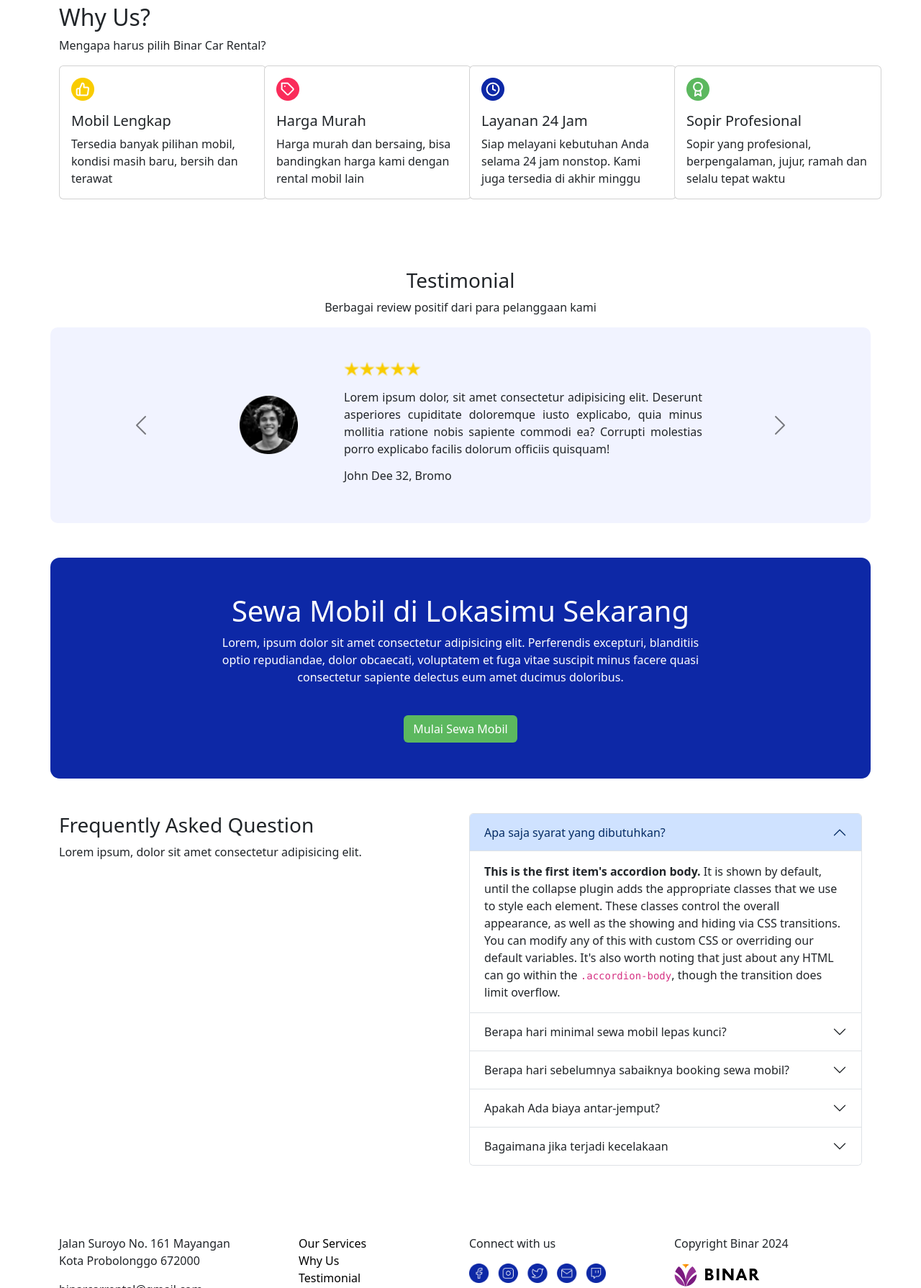
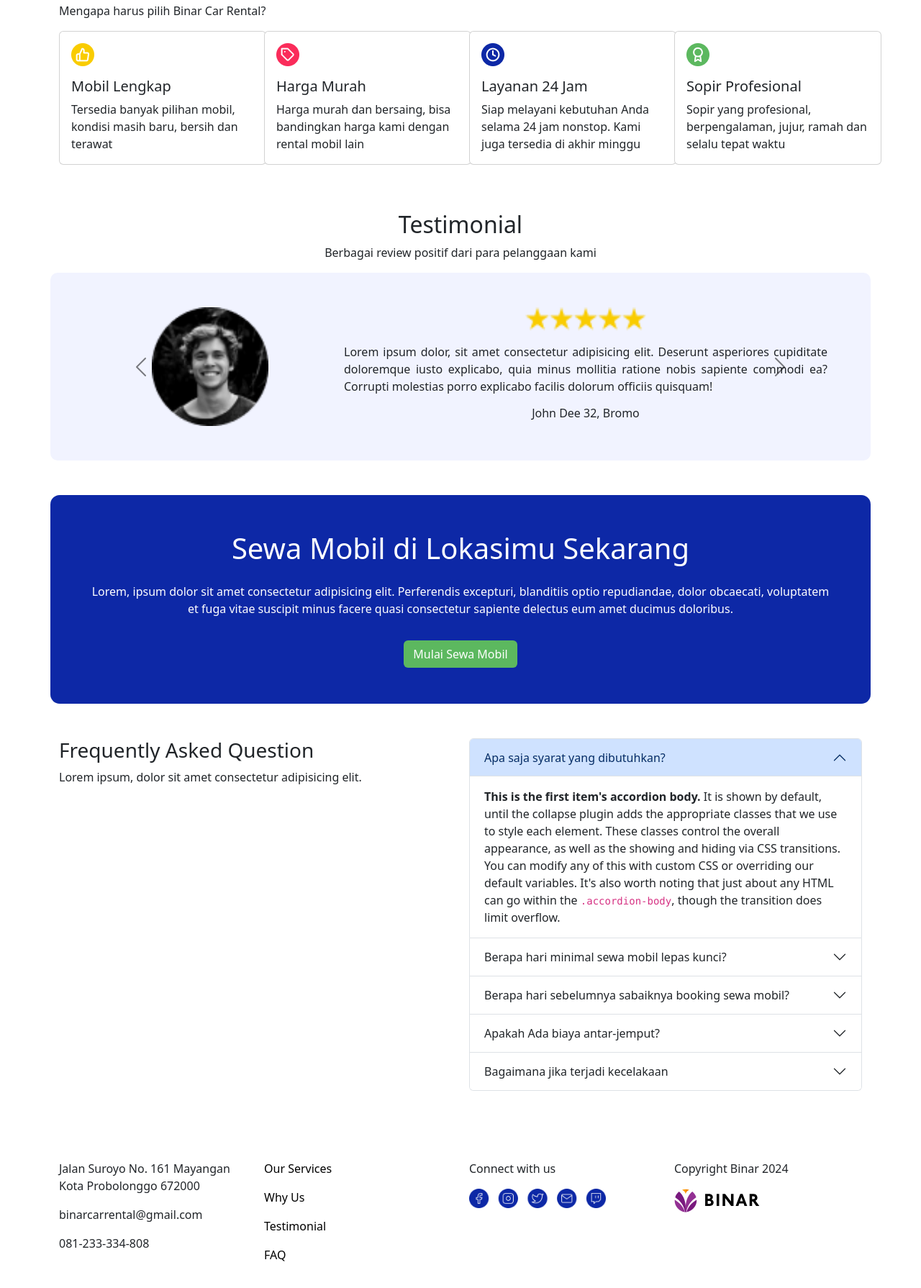
Before and after one commit to rzkyprtmaaa/24001182-km7-ris-bcr-ch1, a plain HTML site: page index.html in a window 1280 px wide. Shown: the part 1010-2800 px from the top of the page at 72% size. Drawn offline with nearby package versions, Linux system fonts and the light colour scheme.

Commit message:
membuat tampilan menjadi responsive

```diff
--- a/index.html
+++ b/index.html
@@ -82,18 +82,17 @@
         </div>
       </nav>
       <!-- navbar end -->
-      <!-- Header start -->
+      <!-- main section start -->
       <div class="container">
-        <div class="row mb-5">
+        <div class="row">
           <div class="col-md-6 d-flex flex-column justify-content-center">
             <h1 style="margin-top: 8px; margin-bottom: 8px">
               Sewa & Rental Mobil Terbaik di kawasan (Lokasimu)
             </h1>
-            <p style="margin-top: 8px; margin-bottom: 8px">
-              Selamat datang di Binar Car Rental. <br />
-              Kami menyediakan mobil kualitas terbaik dengan harga terjangkau.
-              <br />
-              Selalu siap melayani kebutuhanmu untuk sewa mobil selama 24 jam.
+            <p style="margin-top: 8px; margin-bottom: 8px; text-align: justify">
+              Selamat datang di Binar Car Rental. Kami menyediakan mobil
+              kualitas terbaik dengan harga terjangkau. Selalu siap melayani
+              kebutuhanmu untuk sewa mobil selama 24 jam.
             </p>
             <div>
               <button
@@ -119,13 +118,13 @@
           </div>
         </div>
       </div>
-      <!-- header end -->
+      <!-- main section end -->
     </div>
     <!-- our services start -->
     <div class="container">
-      <div class="row py-5">
+      <div class="row">
         <!-- left column -->
-        <div class="col-md-6 d-flex justify-content-center">
+        <div class="col-md-6 d-flex justify-content-center my-5">
           <img
             src="/image/img_service.png"
             class="img-fluid"
@@ -137,7 +136,7 @@
           <h2 style="margin-bottom: 24px">
             Best Car Rental for any kind of trip in (Lokasimu)!
           </h2>
-          <p>
+          <p style="text-align: justify">
             Sewa mobil di (Lokasimu) bersama Binar Car Rental jaminan harga
             lebih murah dibandingkan yang lain, kondisi mobil baru, serta
             kualitas pelayanan terbaik untuk perjalanan wisata, bisnis, wedding,
@@ -188,17 +187,17 @@
     </div>
     <!-- our services end -->
     <!-- why us start -->
-    <div class="container">
-      <div class="row my-5">
-        <div class="col-md-12">
+    <div class="container mt-5">
+      <div class="row">
+        <div class="col-md-12 text-center text-md-start">
           <h2>Why Us?</h2>
         </div>
-        <div class="col-md-12">
+        <div class="col-md-12 text-center text-md-start">
           <p>Mengapa harus pilih Binar Car Rental?</p>
         </div>
         <!-- first card start -->
-        <div class="col-md-3">
-          <div class="card" style="width: 18rem">
+        <div class="col-md-3 mb-3">
+          <div class="card mx-auto" style="width: 18rem">
             <div class="card-body">
               <img
                 src="/image/icon_complete.png"
@@ -215,8 +214,8 @@
         </div>
         <!-- first card end -->
         <!-- second card start -->
-        <div class="col-md-3">
-          <div class="card" style="width: 18rem">
+        <div class="col-md-3 mb-3">
+          <div class="card mx-auto" style="width: 18rem">
             <div class="card-body">
               <img
                 src="/image/icon_price.png"
@@ -233,8 +232,8 @@
         </div>
         <!-- second card end -->
         <!-- third card start -->
-        <div class="col-md-3">
-          <div class="card" style="width: 18rem">
+        <div class="col-md-3 mb-3">
+          <div class="card mx-auto" style="width: 18rem">
             <div class="card-body">
               <img
                 src="/image/icon_24hrs.png"
@@ -251,8 +250,8 @@
         </div>
         <!-- third card end -->
         <!-- fourth card start -->
-        <div class="col-md-3">
-          <div class="card" style="width: 18rem">
+        <div class="col-md-3 mb-3">
+          <div class="card mx-auto" style="width: 18rem">
             <div class="card-body">
               <img
                 src="/image/icon_professional.png"
@@ -271,11 +270,11 @@
       </div>
     </div>
     <!-- why us end -->
-    <!-- carousel start -->
+    <!-- testimonial start -->
     <div
-      class="container pt-5 d-flex flex-column justify-content-center align-items-center"
+      class="container pt-5 d-flex flex-column justify-content-center align-items-center text-center"
     >
-      <h3>Testimonial</h3>
+      <h2>Testimonial</h2>
       <p>Berbagai review positif dari para pelanggaan kami</p>
     </div>
     <div
@@ -289,30 +288,31 @@
             <div class="container">
               <div class="row">
                 <div
-                  class="col-4 d-flex justify-content-center align-items-center"
+                  class="col-12 col-md-4 d-flex justify-content-center mb-3 mb-md-0"
                 >
                   <img
                     src="/image/carousel1.png"
-                    class="img-fluid w-25"
+                    class="img-fluid w-50"
                     alt="test"
-                    style="margin-left: 50%"
                   />
                 </div>
-                <div class="col-6">
-                  <div class="row">
+                <div class="col-12 col-md-8">
+                  <div class="row justify-content-center">
+                    <div class="col-12 text-center">
                       <img
                         src="image/Rate.png"
                         class="img-fluid w-25 mb-3"
                         alt=""
                       />
                       <p style="text-align: justify">
-                      Lorem ipsum dolor, sit amet consectetur adipisicing elit.
-                      Deserunt asperiores cupiditate doloremque iusto explicabo,
-                      quia minus mollitia ratione nobis sapiente commodi ea?
-                      Corrupti molestias porro explicabo facilis dolorum
-                      officiis quisquam!
+                        Lorem ipsum dolor, sit amet consectetur adipisicing
+                        elit. Deserunt asperiores cupiditate doloremque iusto
+                        explicabo, quia minus mollitia ratione nobis sapiente
+                        commodi ea? Corrupti molestias porro explicabo facilis
+                        dolorum officiis quisquam!
                       </p>
                       <h6>John Dee 32, Bromo</h6>
+                    </div>
                   </div>
                 </div>
               </div>
@@ -406,48 +406,44 @@
         </button>
       </div>
     </div>
-    <!-- carousel end -->
-    <!-- banner start -->
+    <!-- testimonial end -->
+    <!-- getting started start -->
     <div
       class="container mb-5 d-flex justify-content-center align-items-center"
-      style="
-        background-color: #0d28a6;
-        border-radius: 13px;
-        padding: 50px 100px;
-      "
+      style="background-color: #0d28a6; border-radius: 13px; padding: 50px"
     >
-      <div class="row text-white text-center">
+      <div class="row gy-3 text-white text-center">
+        <div class="col-md-12">
           <h1>Sewa Mobil di Lokasimu Sekarang</h1>
-        <p class="w-75 mx-auto">
-          Lorem, ipsum dolor sit amet consectetur adipisicing elit. Perferendis
-          excepturi, blanditiis optio repudiandae, dolor obcaecati, voluptatem
-          et fuga vitae suscipit minus facere quasi consectetur sapiente
-          delectus eum amet ducimus doloribus.
+        </div>
+        <div class="col-md-12">
+          <p>
+            Lorem, ipsum dolor sit amet consectetur adipisicing elit.
+            Perferendis excepturi, blanditiis optio repudiandae, dolor
+            obcaecati, voluptatem et fuga vitae suscipit minus facere quasi
+            consectetur sapiente delectus eum amet ducimus doloribus.
           </p>
+        </div>
         <div>
           <button
             type="button"
             class="btn text-white"
-            style="
-              background-color: #5cb85f;
-              margin-top: 25px;
-              width: fit-content;
-            "
+            style="background-color: #5cb85f; width: fit-content"
           >
             Mulai Sewa Mobil
           </button>
         </div>
       </div>
     </div>
-    <!-- banner end -->
-    <!-- accordion start -->
+    <!-- getting started end -->
+    <!-- FAQ section start -->
     <div class="container mb-5">
       <div class="row">
-        <div class="col-6">
+        <div class="col-lg-6 col-12 mb-4 mb-lg-0 text-lg-start text-center">
           <h3>Frequently Asked Question</h3>
           <p>Lorem ipsum, dolor sit amet consectetur adipisicing elit.</p>
         </div>
-        <div class="col-6">
+        <div class="col-lg-6 col-12">
           <div class="accordion" id="accordionExample">
             <!-- first accordion start -->
             <div class="accordion-item">
@@ -618,12 +614,12 @@
         </div>
       </div>
     </div>
-    <!-- accordion end -->
+    <!-- FAQ section end -->
     <!-- footer start -->
     <div class="container py-5">
       <div class="row">
         <!-- address column -->
-        <div class="col-3">
+        <div class="col-lg-3 col-md-6 col-12">
           <div class="row">
             <p>Jalan Suroyo No. 161 Mayangan Kota Probolonggo 672000</p>
           </div>
@@ -635,22 +631,22 @@
           </div>
         </div>
         <!-- navigation column -->
-        <div class="col-3 d-flex flex-column align-items-start">
-          <div class="row ms-5">
-            <a class="nav-link text-black" href="#">Our Services</a>
-          </div>
-          <div class="row ms-5">
-            <a class="nav-link text-black" href="#">Why Us</a>
-          </div>
-          <div class="row ms-5">
-            <a class="nav-link text-black" href="#">Testimonial</a>
-          </div>
-          <div class="row ms-5">
-            <a class="nav-link text-black" href="#">FAQ</a>
-          </div>
+        <div class="col-lg-3 col-md-6 col-12">
+          <a class="nav-link text-black" href="#" style="margin-bottom: 16px"
+            >Our Services</a
+          >
+          <a class="nav-link text-black" href="#" style="margin-bottom: 16px"
+            >Why Us</a
+          >
+          <a class="nav-link text-black" href="#" style="margin-bottom: 16px"
+            >Testimonial</a
+          >
+          <a class="nav-link text-black" href="#" style="margin-bottom: 16px"
+            >FAQ</a
+          >
         </div>
         <!-- social media column -->
-        <div class="col-3">
+        <div class="col-lg-3 col-md-6 col-12 text-lg-start">
           <div class="row">
             <p>Connect with us</p>
           </div>
@@ -658,12 +654,13 @@
             <img
               src="/image/list item.png"
               alt="sosmed"
-              class="img-fluid w-75"
+              class="img-fluid w-75 w-lg-100"
+              style="margin-bottom: 16px"
             />
           </div>
         </div>
         <!-- copyright column -->
-        <div class="col-3">
+        <div class="col-lg-3 col-md-6 col-12 text-lg-start">
           <div class="row">
             <p>Copyright Binar 2024</p>
           </div>
@@ -671,7 +668,7 @@
             <img
               src="image/logo binar.svg"
               alt="Binar"
-              class="img-fluid w-50"
+              class="img-fluid w-50 w-lg-75"
             />
           </div>
         </div>
```
Lines whose indentation alone changed are shown as unchanged.
